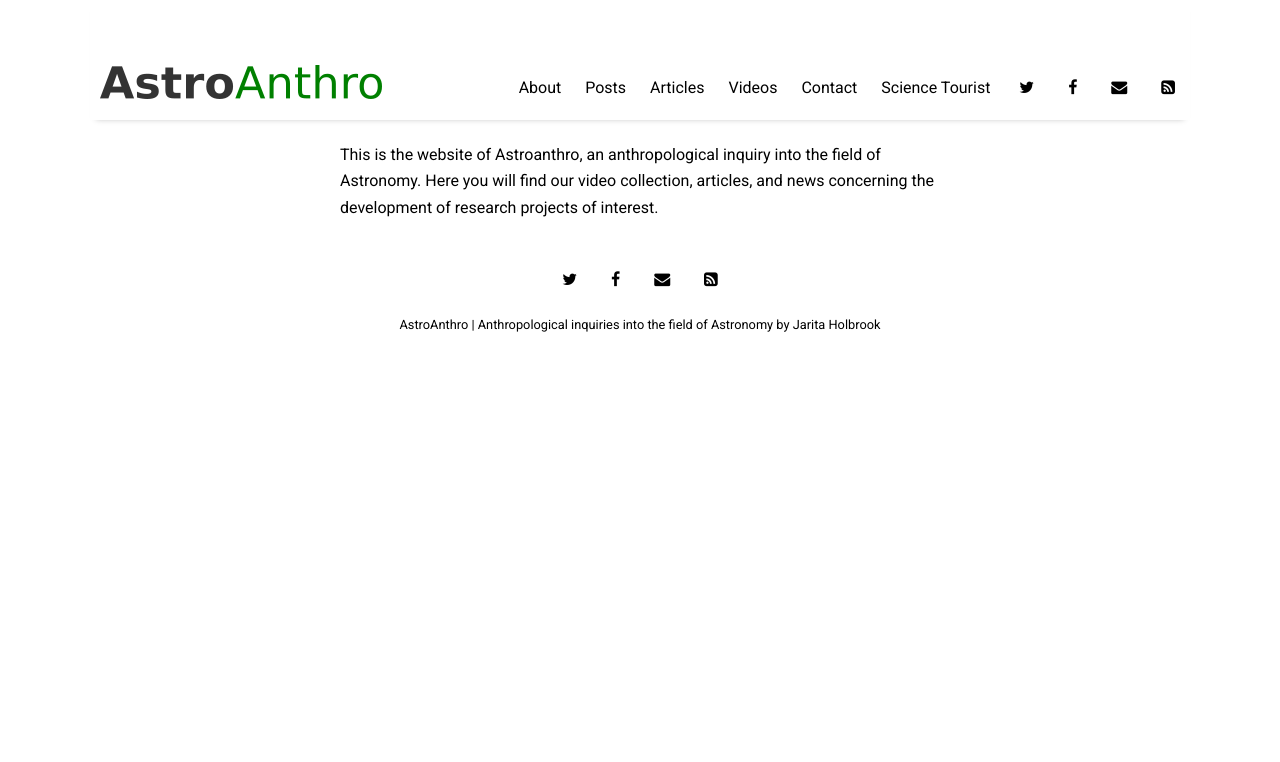
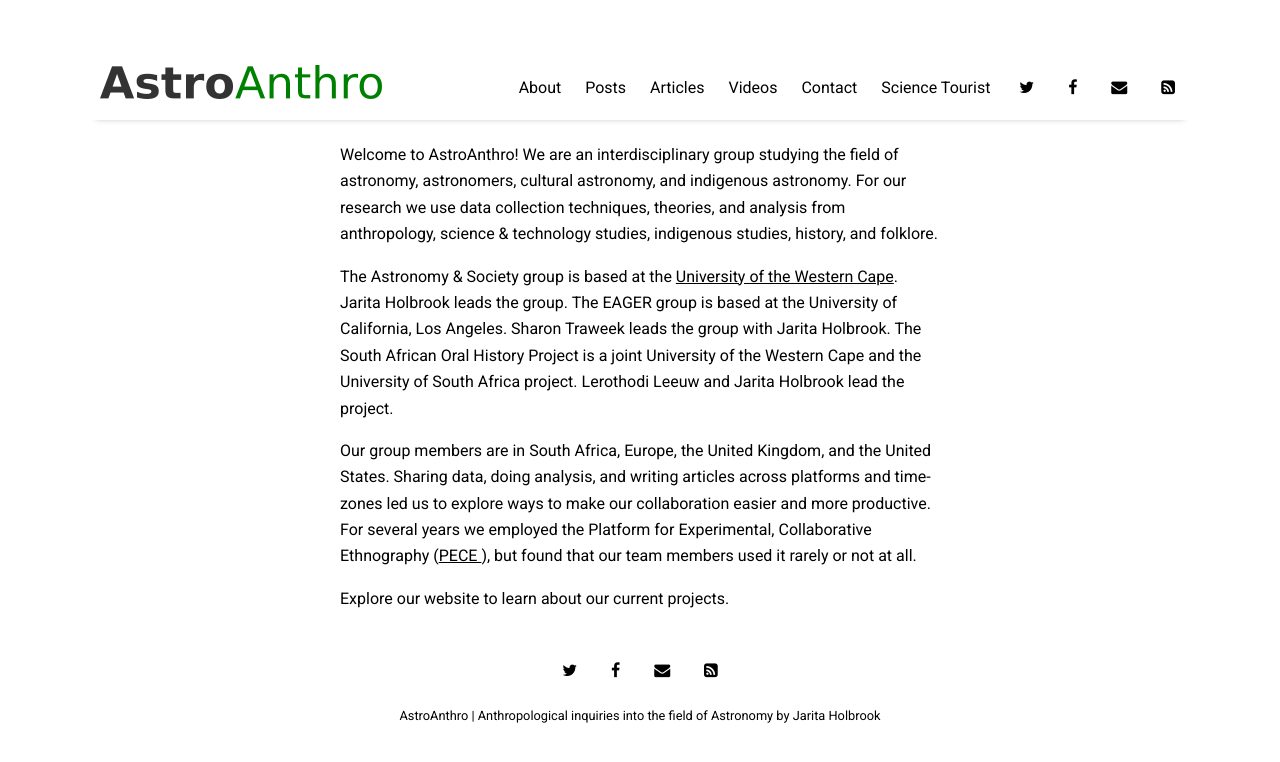
Before and after one commit to romeeld/AstroAnthro, a Jekyll site: the page built from pages/about.md, in a window 1280 px wide. Shown: the top 762 px of the page. Built offline with Jekyll 4.4.1, drawn with Linux system fonts in a browser that asks for light colours; nearby versions of some CDN libraries.

Commit message:
Update about.md

```diff
--- a/pages/about.md
+++ b/pages/about.md
@@ -3,5 +3,10 @@ layout: misc
 title: About AstroAnthro
 ---
 
-This is the website of Astroanthro, an anthropological inquiry into the field of Astronomy. Here you will find our video collection,
-articles, and news concerning the development of research projects of interest.
+Welcome to AstroAnthro! We are an interdisciplinary group studying the field of astronomy, astronomers, cultural astronomy, and indigenous astronomy. For our research we use data collection techniques, theories, and analysis from anthropology, science & technology studies, indigenous studies, history, and folklore.
+
+The Astronomy & Society group is based at the <a href="http://uwc.ac.za">University of the Western Cape</a>. Jarita Holbrook leads the group. The EAGER group is based at the University of California, Los Angeles. Sharon Traweek leads the group with Jarita Holbrook. The South African Oral History Project is a joint University of the Western Cape and the University of South Africa project. Lerothodi Leeuw and Jarita Holbrook lead the project.
+
+Our group members are in South Africa, Europe, the United Kingdom, and the United States. Sharing data, doing analysis, and writing articles across platforms and time-zones led us to explore ways to make our collaboration easier and more productive. For several years we employed the Platform for Experimental, Collaborative Ethnography (<a href="http://worldpece.org/about" >PECE </a>), but found that our team members used it rarely or not at all.
+
+Explore our website to learn about our current projects.
```
